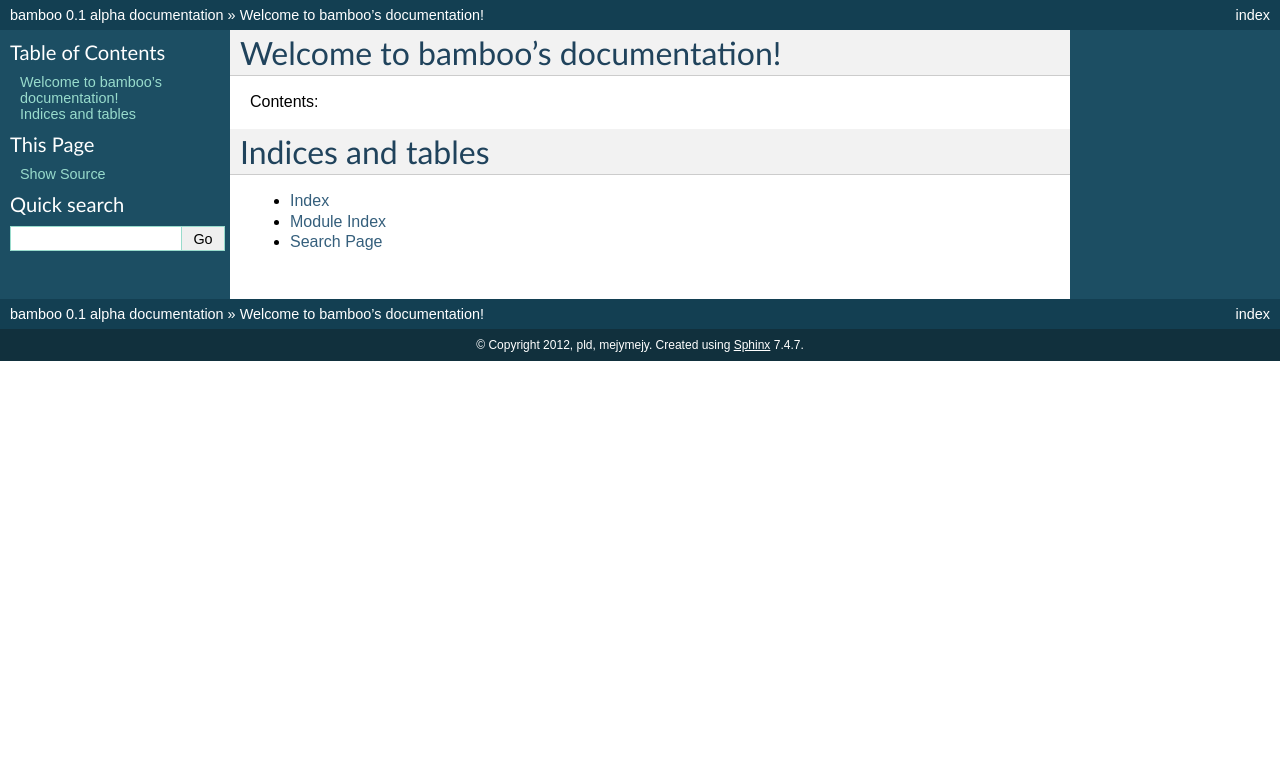
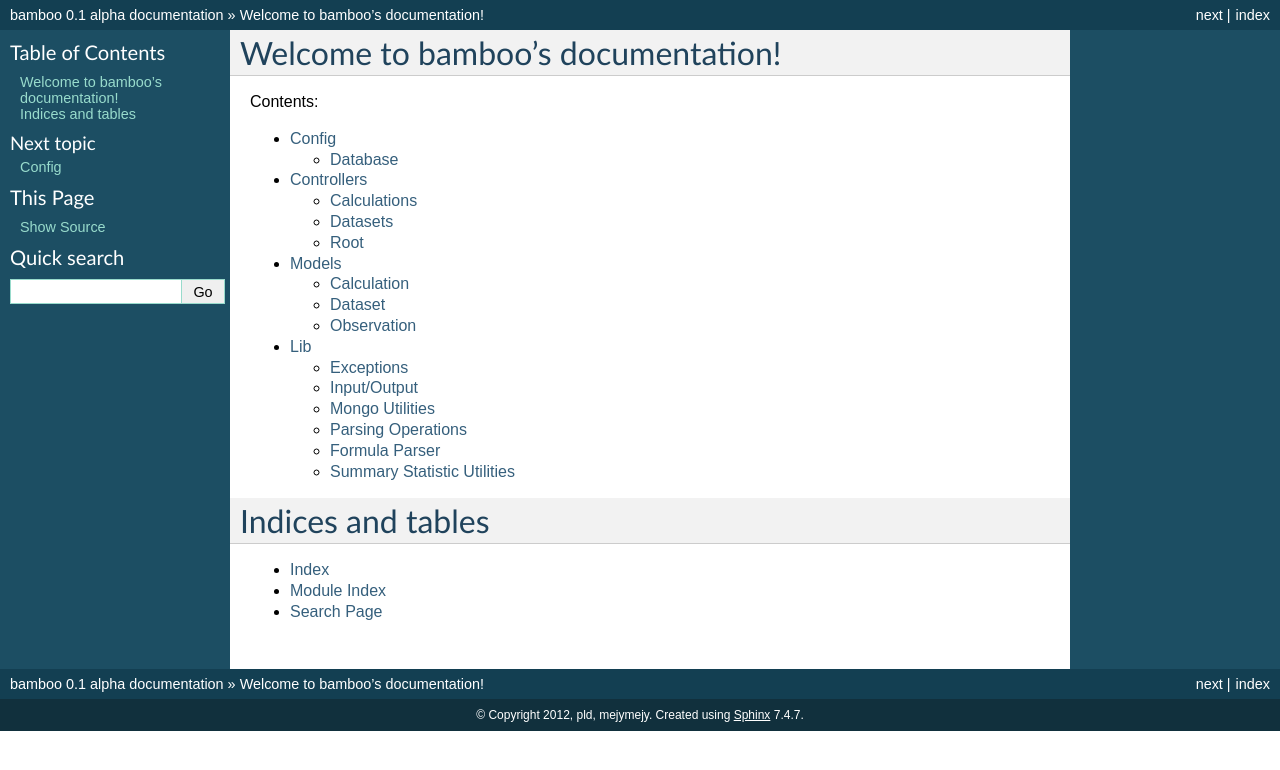
Before and after one commit to pld/bamboo, a Sphinx documentation site: the page built from doc/index.rst, in a window 1280 px wide. Shown: the top 770 px of the page. Built offline with Sphinx 7.4.7, drawn with Linux system fonts in a browser that asks for light colours; formulas are drawn with MathJax 3.

Commit message:
docs and docstrings

```diff
--- a/doc/conf.py
+++ b/doc/conf.py
@@ -16,7 +16,7 @@ import sys, os
 # If extensions (or modules to document with autodoc) are in another directory,
 # add these directories to sys.path here. If the directory is relative to the
 # documentation root, use os.path.abspath to make it absolute, like shown here.
-#sys.path.insert(0, os.path.abspath('.'))
+sys.path.insert(0, os.path.abspath('..'))
 
 # -- General configuration -----------------------------------------------------
 
@@ -25,7 +25,9 @@ import sys, os
 
 # Add any Sphinx extension module names here, as strings. They can be extensions
 # coming with Sphinx (named 'sphinx.ext.*') or your custom ones.
-extensions = ['sphinx.ext.autodoc', 'sphinx.ext.todo', 'sphinx.ext.coverage', 'sphinx.ext.pngmath', 'sphinx.ext.mathjax', 'sphinx.ext.ifconfig', 'sphinx.ext.viewcode']
+extensions = ['sphinx.ext.autodoc', 'sphinx.ext.todo', 'sphinx.ext.coverage',
+           'sphinx.ext.pngmath', 'sphinx.ext.mathjax', 'sphinx.ext.ifconfig',
+           'sphinx.ext.viewcode']
 
 # Add any paths that contain templates here, relative to this directory.
 templates_path = ['_templates']
--- /dev/null
+++ b/doc/config.rst
@@ -0,0 +1,7 @@
+Config
+======
+
+Database
+----------
+.. automodule:: config.db
+    :members:
--- a/doc/index.rst
+++ b/doc/index.rst
@@ -11,7 +11,10 @@ Contents:
 .. toctree::
    :maxdepth: 2
 
-
+   config
+   controllers
+   models
+   lib
 
 Indices and tables
 ==================
--- /dev/null
+++ b/doc/lib.rst
@@ -0,0 +1,32 @@
+Lib
+======
+
+Exceptions
+----------
+.. automodule:: lib.exceptions
+    :members:
+
+Input/Output
+------------
+.. automodule:: lib.io
+    :members:
+
+Mongo Utilities
+---------------
+.. automodule:: lib.mongo
+    :members:
+
+Parsing Operations
+------------------
+.. automodule:: lib.operations
+    :members:
+
+Formula Parser
+--------------
+.. autoclass:: lib.parser.Parser
+    :members:
+
+Summary Statistic Utilities
+---------------------------
+.. automodule:: lib.summary
+    :members:
```
Also changed, not shown: doc/controllers.rst (added, +17 -0 lines), doc/models.rst (added, +17 -0 lines), 8 other files.
